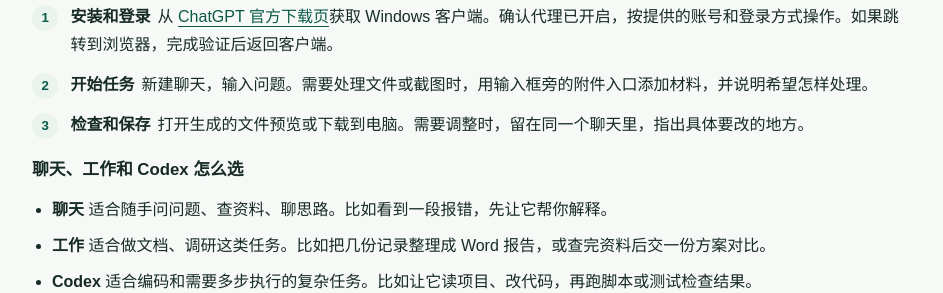
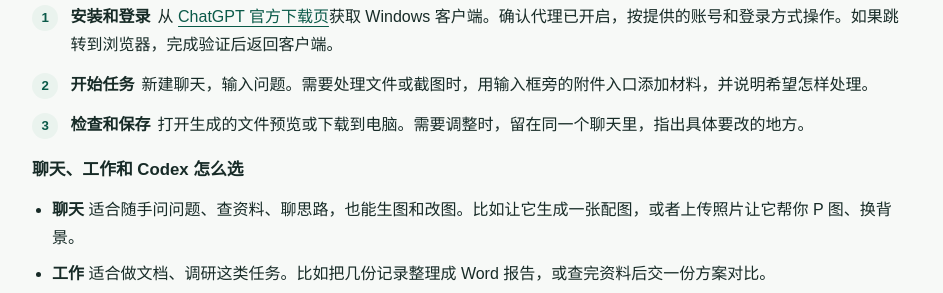
Before and after one commit to LINLin190/chatgpt-guide, a plain HTML site: page index.html in a window 1280 px wide. Shown: the part 1422-1715 px from the top of the page, without its empty margins (278-1221 px from the left). Drawn offline with Linux system fonts and the light colour scheme.

Commit message:
Mention image generation and editing in Chat mode

```diff
--- a/index.html
+++ b/index.html
@@ -168,7 +168,7 @@
         </ol>
         <h3 class="app-modes-title">聊天、工作和 Codex 怎么选</h3>
         <ul class="reminders">
-          <li><strong>聊天</strong> 适合随手问问题、查资料、聊思路。比如看到一段报错，先让它帮你解释。</li>
+          <li><strong>聊天</strong> 适合随手问问题、查资料、聊思路，也能生图和改图。比如让它生成一张配图，或者上传照片让它帮你 P 图、换背景。</li>
           <li><strong>工作</strong> 适合做文档、调研这类任务。比如把几份记录整理成 Word 报告，或查完资料后交一份方案对比。</li>
           <li><strong>Codex</strong> 适合编码和需要多步执行的复杂任务。比如让它读项目、改代码，再跑脚本或测试检查结果。</li>
         </ul>
```
